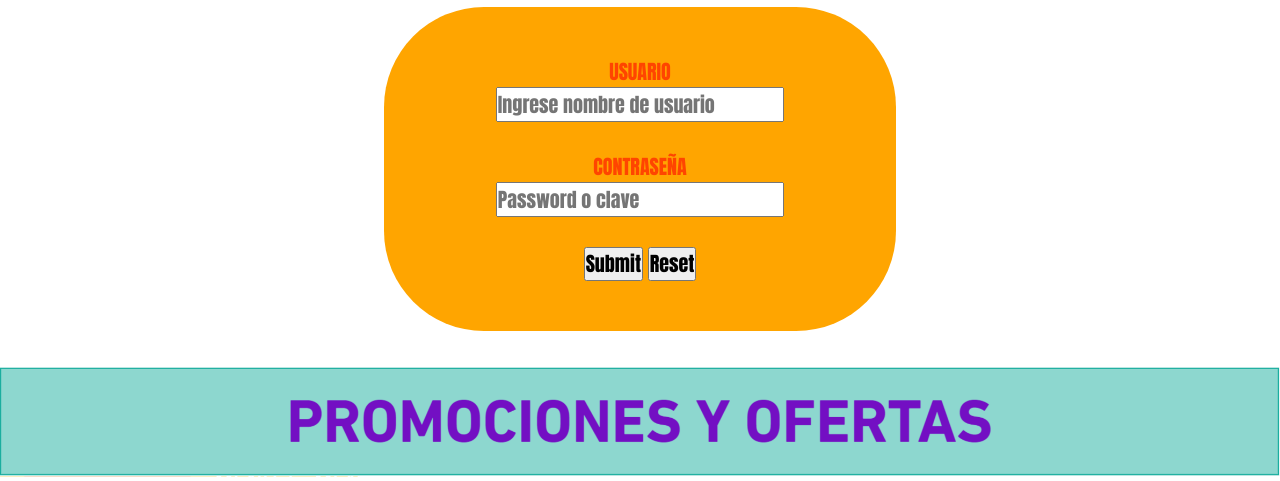
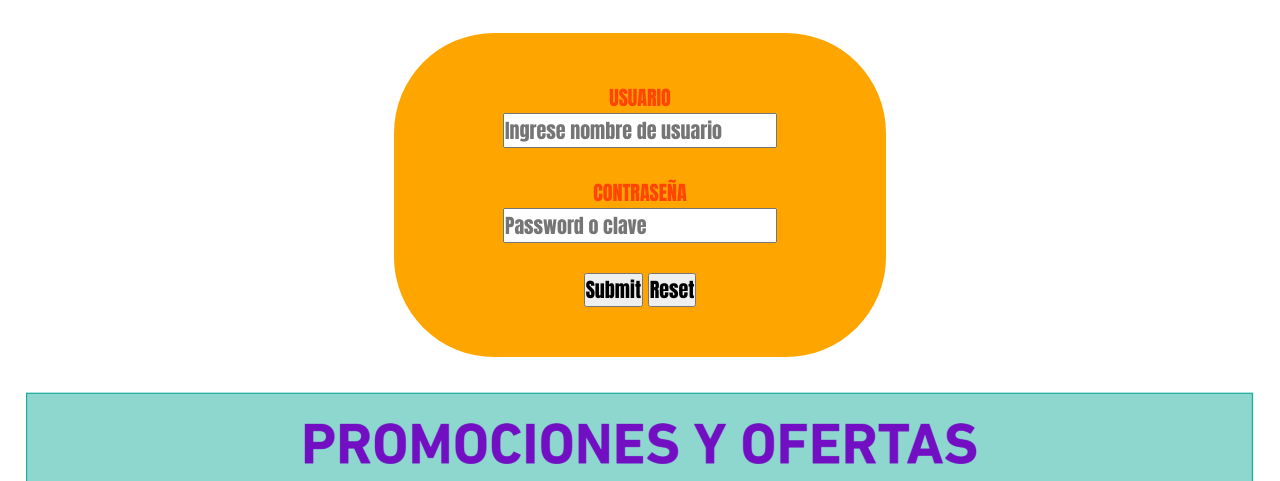
Before and after one commit to 3362agu/phonema, a plain HTML site: page pages/login.html in a window 1280 px wide. Shown: the part 237-718 px from the top of the page. Drawn offline with nearby package versions, Linux system fonts and the light colour scheme.

Commit message:
correccion margin vista pc

```diff
--- a/css/style.css
+++ b/css/style.css
@@ -403,7 +403,7 @@ footer div h3{
     /* MAIN INDEX */
 
     main{
-        margin: 0px;
+        margin: 2%;
         display: flex;
         flex-direction: column;
     }
```
